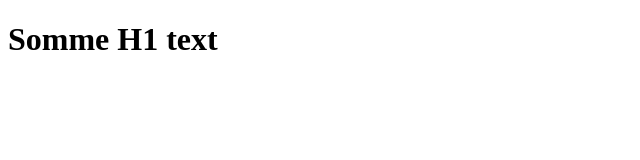
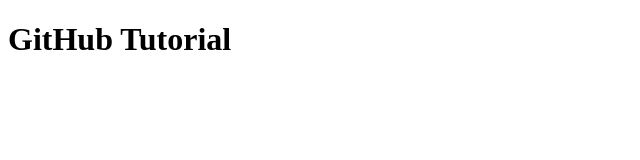
Before and after one commit to Lekalakala-KM/git_cli, a website: page index.html in a window 1280 px wide. Shown: the whole page, without its empty margins (0-640 px from the left). Drawn offline with Linux system fonts and the light colour scheme.

Commit message:
index.html title v2

```diff
--- a/index.html
+++ b/index.html
@@ -6,6 +6,6 @@
     <title>Document</title>
   </head>
   <body>
-    <h1>Somme H1 text</h1>
+    <h1>GitHub Tutorial</h1>
   </body>
 </html>
```
